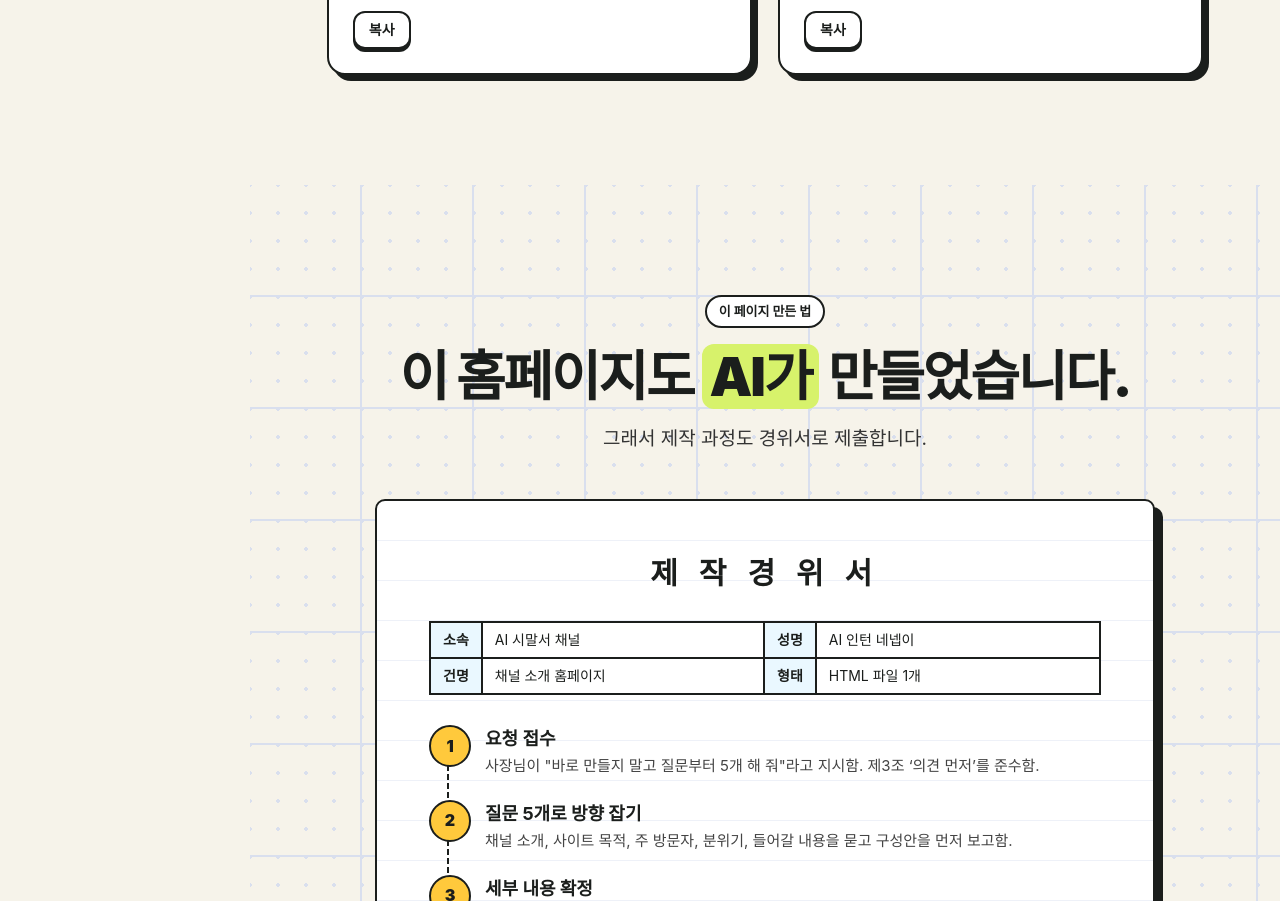
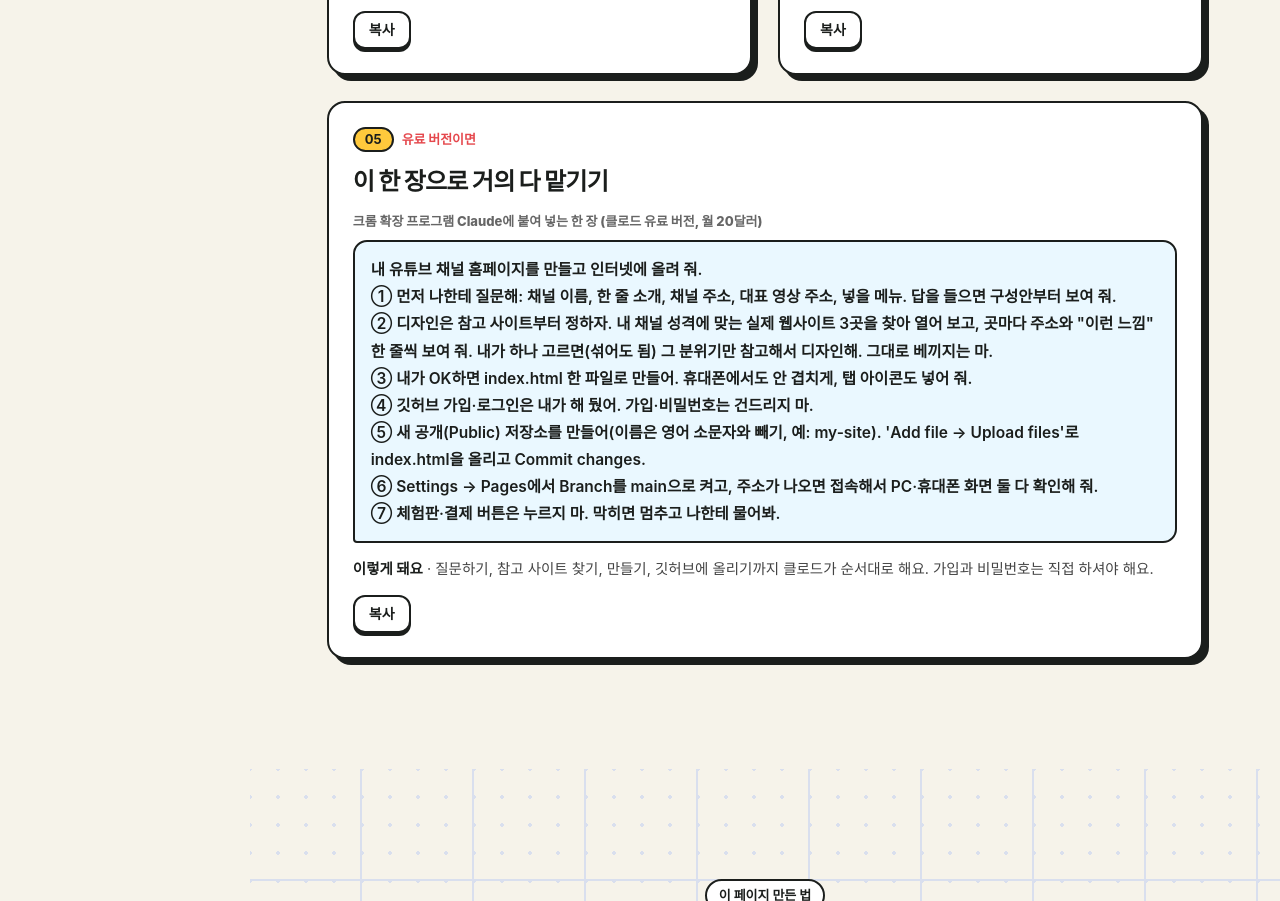
Before and after one commit to aisimalseo/aisimalseo-site, a plain HTML site: page index.html in a window 1280 px wide. Shown: the part 3726-4627 px from the top of the page. Drawn offline with Linux system fonts and the light colour scheme; a web font is replaced by a local one.

Commit message:
영상 보러 가기 링크 연결 + 05 한 장 프롬프트 추가

```diff
--- a/data.json
+++ b/data.json
@@ -5,8 +5,8 @@
   },
   "links": {
     "channel": "https://www.youtube.com/@aisimalseo",
-    "rule1": "",
-    "rule2": "",
+    "rule1": "https://youtu.be/BYrt8vxQzTY",
+    "rule2": "https://youtu.be/MWmq-Cae4aU",
     "rule3": ""
   },
   "series": [
@@ -34,7 +34,7 @@
       "name": "사장편",
       "sub": "AI 부리는 법",
       "desc": "AI를 제대로 부리는 법과 사장님이 직접 만든 규칙 이야기를 들려 드립니다.",
-      "video": "",
+      "video": "https://youtu.be/Ol7jLnbUOKc",
       "color": "orange"
     }
   ]
--- a/index.html
+++ b/index.html
@@ -441,6 +441,22 @@ mark{background:var(--lime);color:inherit;padding:0 .14em;border-radius:12px}
         <p class="prompt-result"><b>이렇게 됐어요</b> · 비밀번호 로그인과 공지·시리즈 편집 화면이 있는 관리자 페이지가 생겼어요.</p>
         <div class="prompt-actions"><button class="btn btn-white btn-sm prompt-copy">복사</button></div>
       </article>
+      <article class="prompt-card" style="grid-column:1/-1">
+        <span class="done-stamp stamp">복사<br>완료</span>
+        <span class="prompt-no"><b>05</b> 유료 버전이면</span>
+        <h3>이 한 장으로 거의 다 맡기기</h3>
+        <p class="prompt-who">크롬 확장 프로그램 Claude에 붙여 넣는 한 장 (클로드 유료 버전, 월 20달러)</p>
+        <p class="prompt-text">내 유튜브 채널 홈페이지를 만들고 인터넷에 올려 줘.
+① 먼저 나한테 질문해: 채널 이름, 한 줄 소개, 채널 주소, 대표 영상 주소, 넣을 메뉴. 답을 들으면 구성안부터 보여 줘.
+② 디자인은 참고 사이트부터 정하자. 내 채널 성격에 맞는 실제 웹사이트 3곳을 찾아 열어 보고, 곳마다 주소와 "이런 느낌" 한 줄씩 보여 줘. 내가 하나 고르면(섞어도 됨) 그 분위기만 참고해서 디자인해. 그대로 베끼지는 마.
+③ 내가 OK하면 index.html 한 파일로 만들어. 휴대폰에서도 안 겹치게, 탭 아이콘도 넣어 줘.
+④ 깃허브 가입·로그인은 내가 해 뒀어. 가입·비밀번호는 건드리지 마.
+⑤ 새 공개(Public) 저장소를 만들어(이름은 영어 소문자와 빼기, 예: my-site). 'Add file → Upload files'로 index.html을 올리고 Commit changes.
+⑥ Settings → Pages에서 Branch를 main으로 켜고, 주소가 나오면 접속해서 PC·휴대폰 화면 둘 다 확인해 줘.
+⑦ 체험판·결제 버튼은 누르지 마. 막히면 멈추고 나한테 물어봐.</p>
+        <p class="prompt-result"><b>이렇게 돼요</b> · 질문하기, 참고 사이트 찾기, 만들기, 깃허브에 올리기까지 클로드가 순서대로 해요. 가입과 비밀번호는 직접 하셔야 해요.</p>
+        <div class="prompt-actions"><button class="btn btn-white btn-sm prompt-copy">복사</button></div>
+      </article>
     </div>
   </div>
 </section>
```
